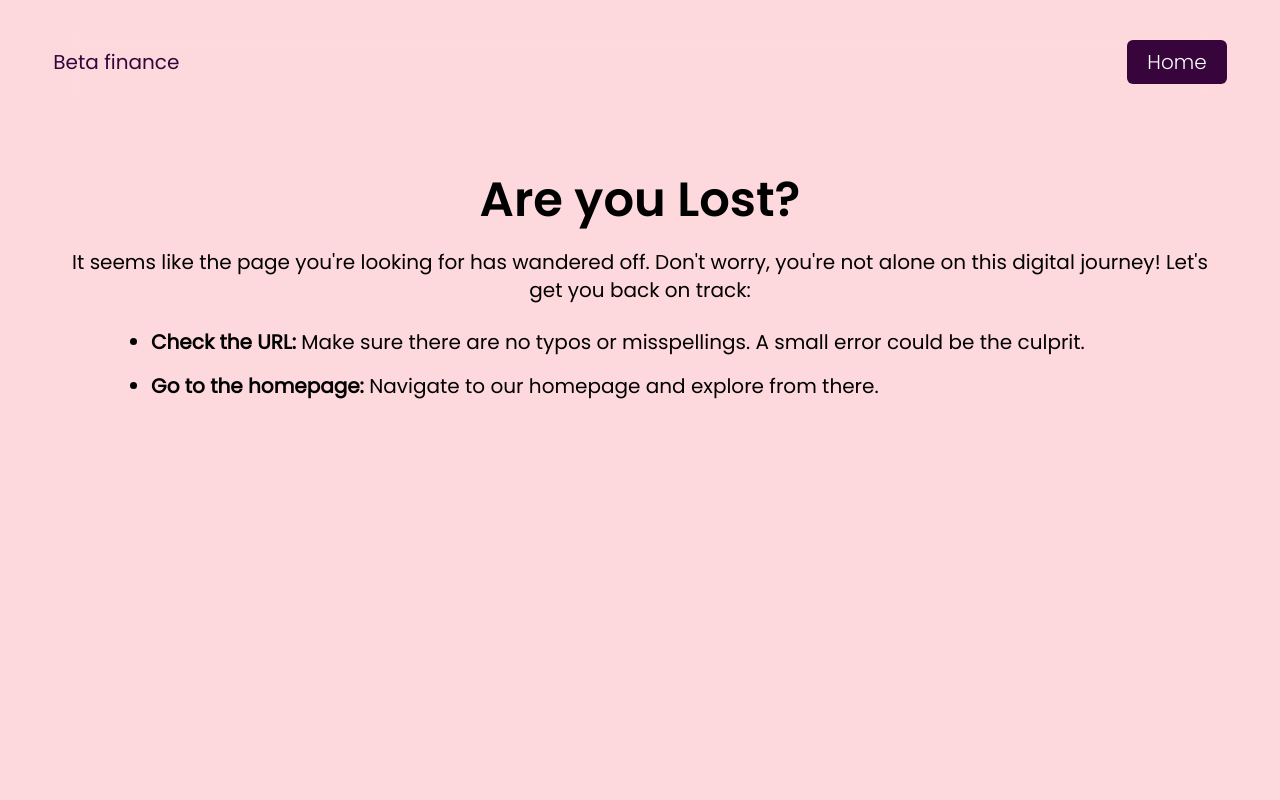
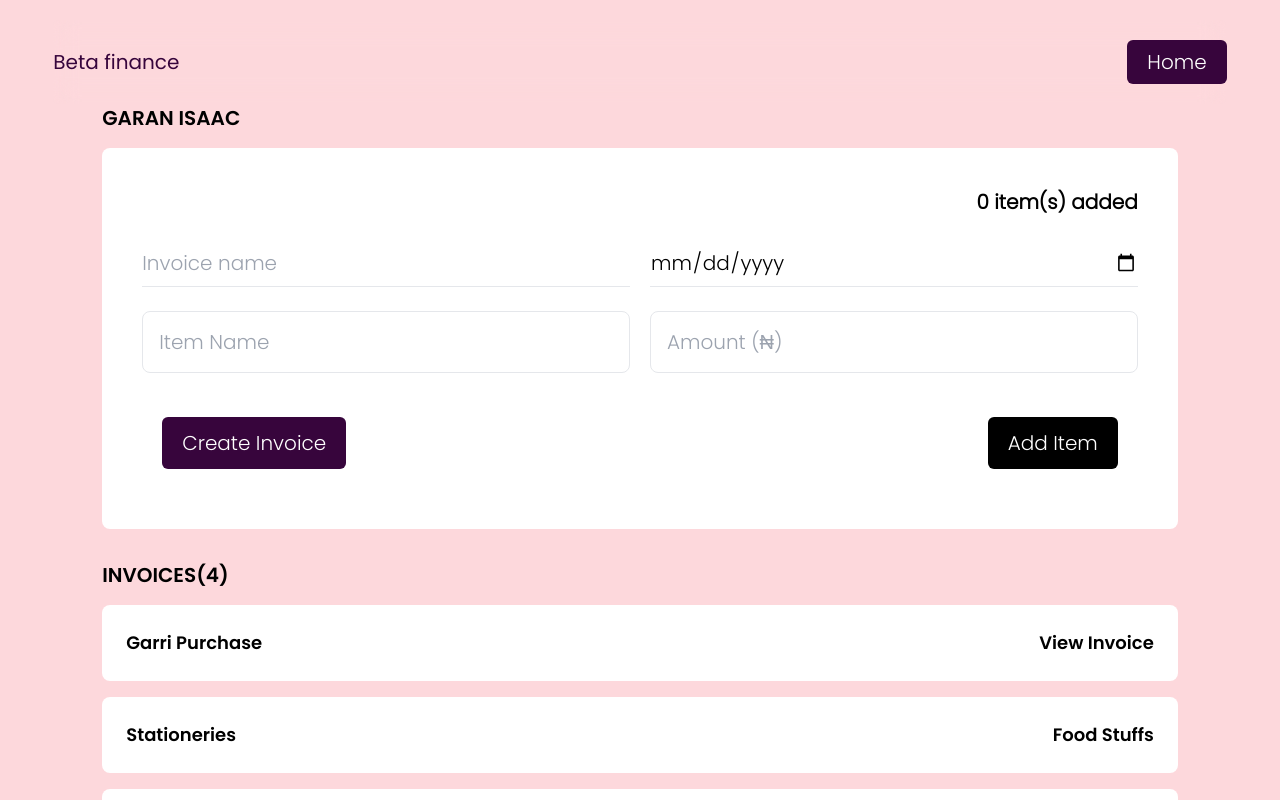
Before and after one commit to Phickayor/beta-finance, a Next.js app: page /admin/clients/1 in a window 1280 px wide. Shown: the top 800 px of the page. Built offline with nearby package versions, Linux system fonts and the light colour scheme; no server answers.

Commit message:
invoice page

```diff
--- /dev/null
+++ b/components/Admin/AddInvoice.jsx
@@ -0,0 +1,121 @@
+import baseurl from "@/config/host";
+import React, { useRef, useState } from "react";
+
+function AddInvoice(props) {
+  const [Items, setItems] = useState([]);
+  const [ItemsNumber, setItemsNumber] = useState(0);
+  const [InvoiceName, setInvoiceName] = useState("");
+  const [Total, setTotal] = useState(0);
+  const [DatePurchased, setDatePurchased] = useState("");
+  const itemContainer = useRef(null);
+  const amountContainer = useRef(null);
+  const AddItem = () => {
+    var item = {
+      name: itemContainer.current.value,
+      amount: parseInt(amountContainer.current.value)
+    };
+    console.log(item);
+    if ((item.name || item.amount) === "") {
+      alert("Item name and amount is required");
+    } else {
+      alert("One item added to invoice");
+      Items.push(item);
+      setItemsNumber(Items.length);
+      var newTotal = parseInt(Total + item.amount);
+      setTotal(newTotal);
+    }
+    itemContainer.current.value = "";
+    amountContainer.current.value = "";
+  };
+  const CreateInvoice = async () => {
+    try {
+      const res = await fetch(`${baseurl}/create/${props.clientId}`, {
+        method: "POST",
+        headers: {
+          "Content-Type": "application/json"
+        },
+        body: JSON.stringify({ InvoiceName, DatePurchased, Items, Total })
+      });
+      const data = await res.json();
+      data.success
+        ? alert("Invoice created Successfully")
+        : alert("We encountered an issue, Try again ");
+    } catch (error) {
+      console.log(error);
+      alert("Check your internet connection and try again");
+    }
+    setInvoiceName("");
+    setDatePurchased("");
+    itemContainer.current.value = "";
+    amountContainer.current.value = "";
+  };
+  return (
+    <div className="space-y-4 mx-auto lg:w-11/12">
+      <h1 className="text-xl font-poppins-semibold">GARAN ISAAC</h1>
+      <form
+        onSubmit={CreateInvoice}
+        className="bg-white md:text-xl font-poppins-light flex flex-col gap-6 p-5 lg:p-10 rounded-lg"
+      >
+        <span className="text-right font-semibold">
+          {ItemsNumber} item(s) added
+        </span>
+
+        <div className="grid grid-cols-2 gap-5">
+          <input
+            type="text"
+            name="invoiceName"
+            value={InvoiceName}
+            onChange={(e) => setInvoiceName(e.target.value)}
+            required
+            placeholder="Invoice name"
+            className="border-b py-2 focus:outline-none focus:border-purple"
+          />
+          <input
+            type="date"
+            placeholder="Date Purchased"
+            name="date purchased"
+            value={DatePurchased}
+            onChange={(e) => setDatePurchased(e.target.value)}
+            required
+            className="border-b py-2 focus:outline-none focus:border-purple"
+          />
+        </div>
+
+        <div className="grid grid-cols-2 gap-5">
+          <input
+            ref={itemContainer}
+            type="text"
+            placeholder="Item Name"
+            name="itemName"
+            required
+            className="border rounded-lg p-4 focus:outline-none focus:border-purple"
+          />
+          <input
+            ref={amountContainer}
+            type="number"
+            placeholder="Amount (₦)"
+            name="amount"
+            required
+            className="border p-4 rounded-lg focus:outline-none focus:border-purple"
+          />
+        </div>
+        <div className=" p-5 flex flex-col md:flex-row justify-between gap-5">
+          <button
+            type="submit"
+            className="bg-purple order-2 md:order-1 font-poppins-light text-white rounded-md md:self-center py-2 md:py-3 px-5"
+          >
+            Create Invoice
+          </button>
+          <button
+            onClick={AddItem}
+            className="bg-black order-1 md:order-2 font-poppins-light text-white rounded-md self-center py-2 md:py-3 px-5"
+          >
+            Add Item
+          </button>
+        </div>
+      </form>
+    </div>
+  );
+}
+
+export default AddInvoice;
--- /dev/null
+++ b/components/Admin/AllInvoices.jsx
@@ -0,0 +1,56 @@
+import baseurl from "@/config/host";
+import Router from "next/router";
+import React, { useEffect, useState } from "react";
+
+function AllInvoices(props) {
+  const [invoices, setInvoices] = useState([]);
+  const [invoicesNumber, setInvoicesNumber] = useState(4);
+
+  function OpenClient(event) {
+    Router.push({
+      pathname: `/clients/${props.userId}/${event}`
+    });
+  }
+  return (
+    <div className="mx-auto lg:w-11/12 flex flex-col gap-4">
+      <h1 className="text-xl font-poppins-semibold">
+        INVOICES({invoicesNumber})
+      </h1>
+
+      <div className="bg-white px-3 md:px-6 p-6 rounded-lg flex justify-between gap-2">
+        <div className="self-center">
+          <h1 className="md:text-lg font-poppins-semibold">Garri Purchase</h1>
+        </div>
+        <div className="self-center">
+          <h3 className="md:text-lg font-poppins-semibold">View Invoice</h3>
+        </div>
+      </div>
+      <div className="bg-white px-3 md:px-6 p-6 rounded-lg flex justify-between gap-2">
+        <div className="self-center">
+          <h1 className="md:text-lg font-poppins-semibold">Stationeries</h1>
+        </div>
+        <div className="self-center">
+          <h3 className="md:text-lg font-poppins-semibold">Food Stuffs</h3>
+        </div>
+      </div>
+      <div className="bg-white px-3 md:px-6 p-6 rounded-lg flex justify-between gap-2">
+        <div className="self-center">
+          <h1 className="md:text-lg font-poppins-semibold">BTS purchase</h1>
+        </div>
+        <div className="self-center">
+          <h3 className="md:text-lg font-poppins-semibold">View Invoice</h3>
+        </div>
+      </div>
+      <div className="bg-white px-3 md:px-6 p-6 rounded-lg flex justify-between gap-2">
+        <div className="self-center">
+          <h1 className="md:text-lg font-poppins-semibold">Baby things</h1>
+        </div>
+        <div className="self-center">
+          <h3 className="md:text-lg font-poppins-semibold">View Invoice</h3>
+        </div>
+      </div>
+    </div>
+  );
+}
+
+export default AllInvoices;
--- a/components/Admin/Header.jsx
+++ b/components/Admin/Header.jsx
@@ -3,7 +3,7 @@ import React from "react";
 
 function Header(props) {
   return (
-    <div className="relative sticky top-0 backdrop-blur-md py-2 md:py-5 md:text-xl flex justify-between">
+    <div className="sticky top-0 backdrop-blur-md py-2 md:py-5 md:text-xl flex justify-between">
       <h1 className="text-purple self-center">Beta finance</h1>
       <Link
         href={props.navLink}
--- a/pages/admin/clients/[id].js
+++ b/pages/admin/clients/[id].js
@@ -5,6 +5,8 @@ import Header from "@/components/Admin/Header";
 import userReducer from "@/reducers/userReducer";
 import { useRouter } from "next/router";
 import NotFound from "@/components/NotFound";
+import AddInvoice from "@/components/Admin/AddInvoice";
+import AllInvoices from "@/components/Admin/AllInvoices";
 
 function Client() {
   const { state } = useContext(AuthContext);
@@ -25,10 +27,17 @@ function Client() {
   // }, [userState, ClientId]);
 
   return (
-    <div className="py-5 mx-auto w-11/12 space-y-4 md:space-y-8">
+    <div className="py-5 mx-auto w-11/12">
       <Header navText="Home" navLink="/admin/" />
 
-      {clientInfo ? <div>exists</div> : <NotFound />}
+      {!clientInfo ? (
+        <div className=" space-y-4 md:space-y-8">
+          <AddInvoice />
+          <AllInvoices />
+        </div>
+      ) : (
+        <NotFound />
+      )}
     </div>
   );
 }
```
